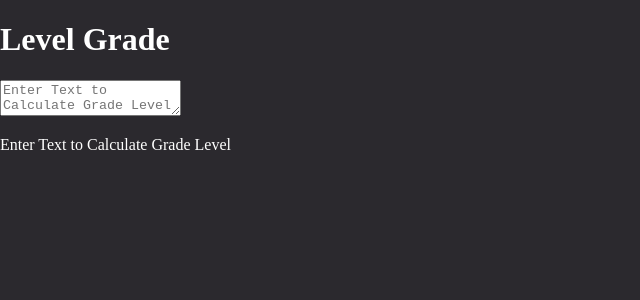
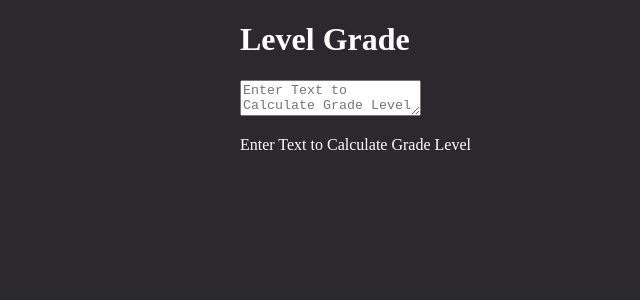
Before and after one commit to raad1masum/level-grade, a React (Create React App) app: page / in a window 1280 px wide. Shown: the top 300 px of the page, without its empty margins (0-640 px from the left). Built offline with nearby package versions, Linux system fonts and the light colour scheme; a web font is replaced by a local one.

Commit message:
create container class

```diff
--- a/src/assets/css/main.css
+++ b/src/assets/css/main.css
@@ -8,3 +8,9 @@ body {
     color: white;
     scroll-behavior: smooth;
 }
+
+.container {
+    max-width: 800px;
+    margin: 0 auto;
+    padding: 0 20px;
+}
--- a/src/components/Home.tsx
+++ b/src/components/Home.tsx
@@ -50,9 +50,11 @@ const Home = () => {
 
     return (
         <>
-            <h1>Level Grade</h1>
-            <textarea placeholder="Enter Text to Calculate Grade Level" onChange={onchange}></textarea>
-            <p>{fleschkincaid(infoState.text)}</p>
+            <div className={"container"}>
+                <h1>Level Grade</h1>
+                <textarea placeholder="Enter Text to Calculate Grade Level" onChange={onchange}></textarea>
+                <p>{fleschkincaid(infoState.text)}</p>
+            </div>
         </>
     )
 }
```
